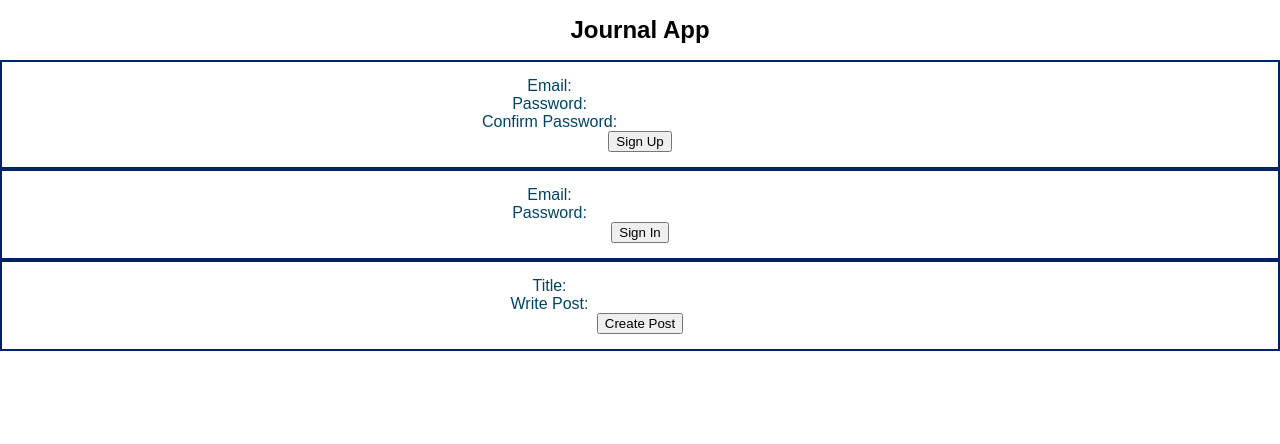
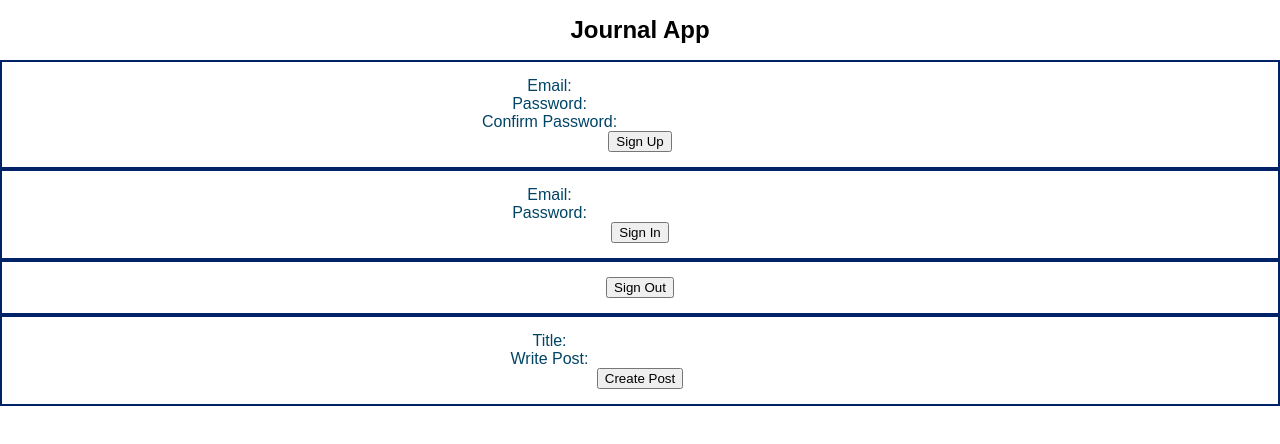
Before and after one commit to eabrigham/journal-client, a React (Create React App) app: page / in a window 1280 px wide. Shown: the top 444 px of the page. Built offline with nearby package versions, Linux system fonts and the light colour scheme.

Commit message:
Added SignOutForm.
Sets token to null and posts to empty array on sign out.

```diff
--- /dev/null
+++ b/src/components/SignOutForm.js
@@ -0,0 +1,41 @@
+import React from 'react'
+import axios from 'axios'
+import config from '../config.js'
+import '../styles/Form.css'
+
+// currently an uncontrolled form.
+// would need to make this a stateful component to control inputs.
+
+const SignOutForm = (props) => {
+
+    const signOutSubmit = e => {
+        e.preventDefault()
+
+        axios({
+            method: "delete",
+            url: `${config.apiUrl}/sign-out`,
+            headers: {
+              Authorization: `Token token=${props.token}`
+            }
+          })
+            .then(res => {
+                console.log(res)
+                return res
+            })
+            .then(res => {
+                props.setToken(null)
+                props.setPosts([])
+            })
+            // TODO setter method get data to App.js
+            .catch(err => console.error(err))
+    }
+
+
+    return (
+        <form className = "SignOutForm-form" onSubmit = {signOutSubmit}>
+            <button type="submit">Sign Out</button>
+        </form>
+    )
+}
+
+export default SignOutForm
--- a/src/containers/App.js
+++ b/src/containers/App.js
@@ -2,8 +2,8 @@ import React, { Component } from 'react';
 import '../styles/App.css';
 import SignUpForm from '../components/SignUpForm.js'
 import SignInForm from '../components/SignInForm.js'
+import SignOutForm from '../components/SignOutForm.js'
 import PostForm from '../components/PostForm.js'
-import Post from '../components/Post.js'
 import PostList from '../components/PostList';
 
 class App extends Component {
@@ -44,6 +44,13 @@ class App extends Component {
   // use a ternary operator
   // have an array of the components that should be listed
 
+  // make a generic form submit button
+  // formSubmit = e => {
+  //   console.log('form submit ran')
+  //   e.preventDefault()
+  //   console.log(e.target)
+  // }
+
   render() {
     return (
       <div className="App">
@@ -51,8 +58,10 @@ class App extends Component {
           {/* make header its own class eventually */}
           <h1 className="App-title">Journal App</h1>
         </header>
+        {/* <button type="submit" onSubmit={this.formSubmit}>Sign Up</button> */}
         <SignUpForm />
         <SignInForm setToken={this.setToken} setPosts={this.setPosts} />
+        <SignOutForm token={this.state.token} setToken={this.setToken} setPosts={this.setPosts} />
         <PostForm token={this.state.token} addPost={this.addPost}/>
         {/* <Post post={this.state.posts[0]} /> */}
         <PostList postList={this.state.posts} />
```
